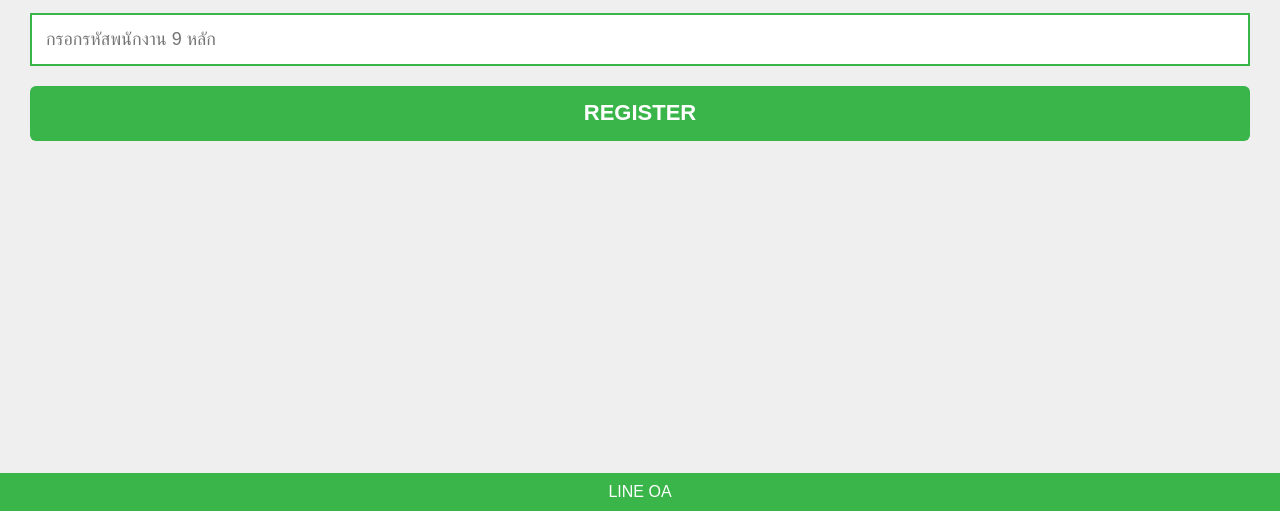
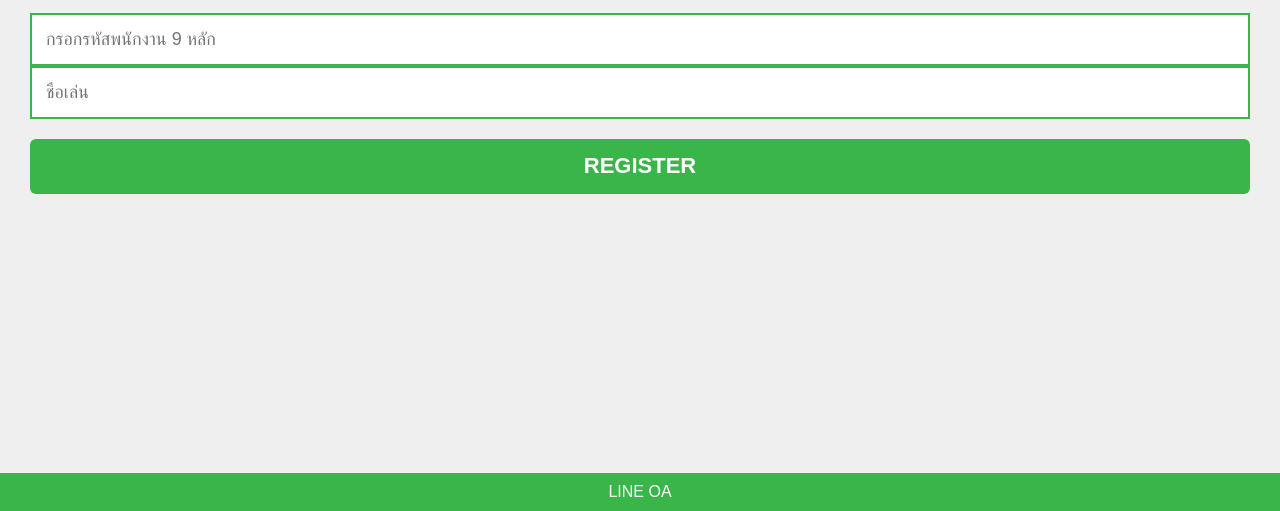
Before and after one commit to jatawat-tee/cft-register, a plain HTML site: page index.html in a window 1280 px wide. Shown: the part 289-800 px from the top of the page. Drawn offline with Linux system fonts and the light colour scheme.

Commit message:
Update index.html

```diff
--- a/index.html
+++ b/index.html
@@ -115,6 +115,12 @@ type="tel"
 inputmode="numeric"
 maxlength="9"
 placeholder="กรอกรหัสพนักงาน 9 หลัก">
+
+<input
+id="nickname"
+type="text"
+maxlength="50"
+placeholder="ชื่อเล่น">
 
 <button
 id="registerBtn"
```
